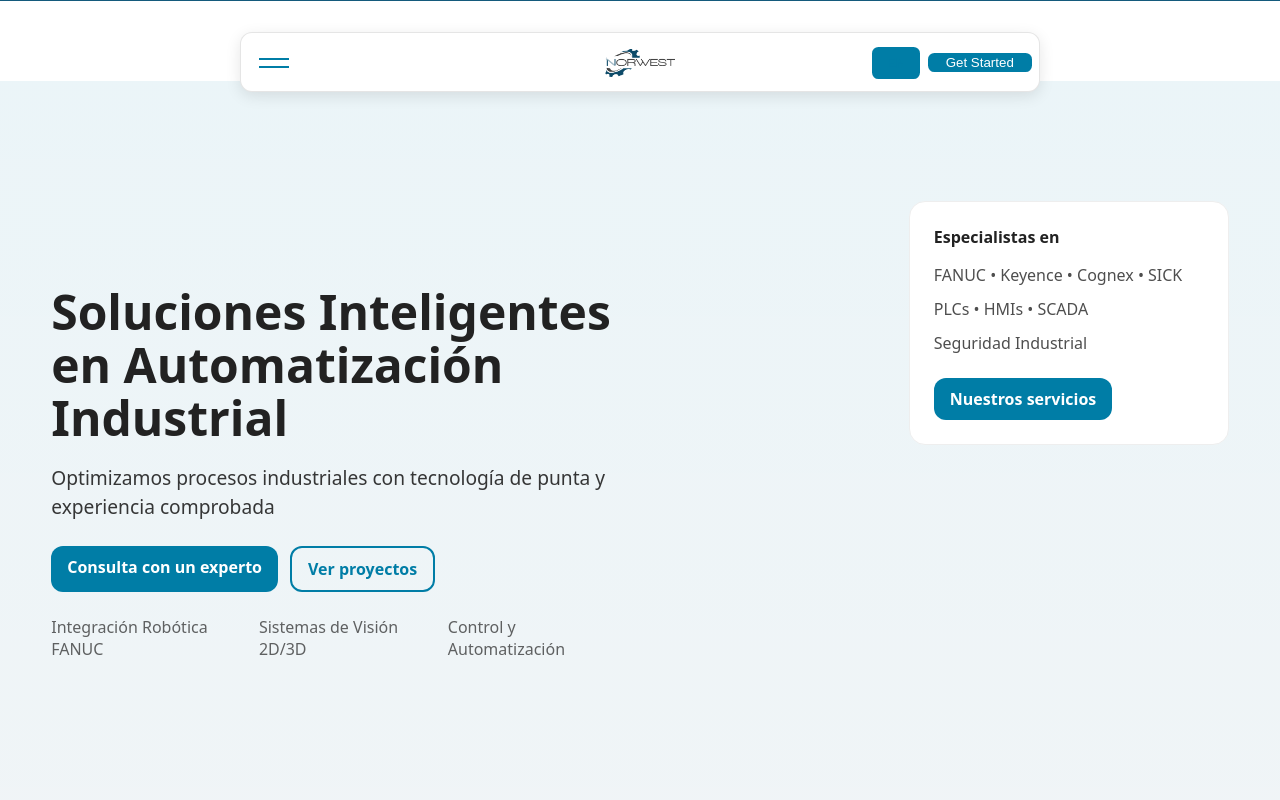
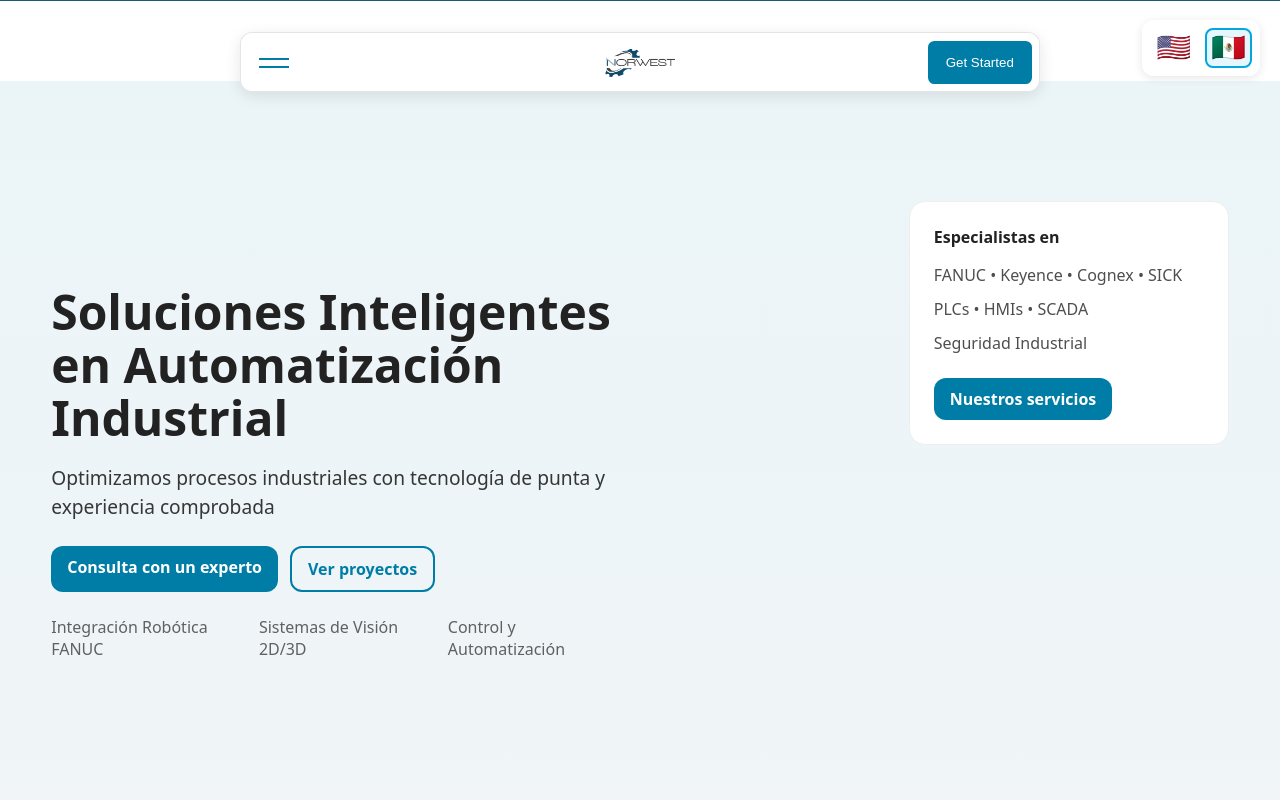
Before and after one commit to jmirandaf/norwestds, a React (Vite) app: page / in a window 1280 px wide. Shown: the top 800 px of the page. Built offline with nearby package versions, Linux system fonts and the light colour scheme.

Commit message:
Move language selector to top-right corner with flag icons

```diff
--- /dev/null
+++ b/src/components/LanguageSelector.css
@@ -0,0 +1,49 @@
+.language-selector {
+  position: fixed;
+  top: 20px;
+  right: 20px;
+  display: flex;
+  gap: 8px;
+  z-index: 100;
+  background: rgba(255, 255, 255, 0.9);
+  backdrop-filter: blur(10px);
+  padding: 8px;
+  border-radius: 12px;
+  box-shadow: 0 2px 10px rgba(0, 0, 0, 0.1);
+}
+
+.lang-button {
+  background: none;
+  border: 2px solid transparent;
+  font-size: 28px;
+  cursor: pointer;
+  padding: 4px;
+  border-radius: 8px;
+  transition: all 0.2s ease;
+  line-height: 1;
+  display: flex;
+  align-items: center;
+  justify-content: center;
+}
+
+.lang-button:hover {
+  transform: scale(1.1);
+  background: rgba(0, 167, 225, 0.1);
+}
+
+.lang-button.active {
+  border-color: #00A7E1;
+  background: rgba(0, 167, 225, 0.1);
+}
+
+@media (max-width: 768px) {
+  .language-selector {
+    top: 10px;
+    right: 10px;
+    padding: 6px;
+  }
+
+  .lang-button {
+    font-size: 24px;
+  }
+}
--- /dev/null
+++ b/src/components/LanguageSelector.jsx
@@ -0,0 +1,31 @@
+import { useTranslation } from 'react-i18next';
+import './LanguageSelector.css';
+
+export default function LanguageSelector() {
+  const { i18n } = useTranslation();
+
+  const changeLanguage = (lang) => {
+    i18n.changeLanguage(lang);
+  };
+
+  return (
+    <div className="language-selector">
+      <button
+        onClick={() => changeLanguage('en')}
+        className={`lang-button ${i18n.language === 'en' ? 'active' : ''}`}
+        aria-label="Switch to English"
+        title="English"
+      >
+        🇺🇸
+      </button>
+      <button
+        onClick={() => changeLanguage('es')}
+        className={`lang-button ${i18n.language === 'es' ? 'active' : ''}`}
+        aria-label="Cambiar a Español"
+        title="Español"
+      >
+        🇲🇽
+      </button>
+    </div>
+  );
+}
--- a/src/components/bits/CardNav.jsx
+++ b/src/components/bits/CardNav.jsx
@@ -1,6 +1,5 @@
 import { useLayoutEffect, useRef, useState } from 'react';
 import { gsap } from 'gsap';
-import { useTranslation } from 'react-i18next';
 // use your own icon import if react-icons is not available
 import { GoArrowUpRight } from 'react-icons/go';
 import './CardNav.css';
@@ -16,17 +15,11 @@ const CardNav = ({
   buttonBgColor,
   buttonTextColor
 }) => {
-  const { i18n } = useTranslation();
   const [isHamburgerOpen, setIsHamburgerOpen] = useState(false);
   const [isExpanded, setIsExpanded] = useState(false);
   const navRef = useRef(null);
   const cardsRef = useRef([]);
   const tlRef = useRef(null);
-
-  const toggleLanguage = () => {
-    const newLang = i18n.language === 'es' ? 'en' : 'es';
-    i18n.changeLanguage(newLang);
-  };
 
   const calculateHeight = () => {
     const navEl = navRef.current;
@@ -162,16 +155,6 @@ const CardNav = ({
             </a>
           </div>
 
-          <div style={{ display: 'flex', gap: '8px', alignItems: 'center' }}>
-            <button
-              type="button"
-              className="card-nav-lang-button"
-              onClick={toggleLanguage}
-              style={{ color: menuColor || '#000' }}
-              aria-label="Change language"
-            >
-              {i18n.language === 'es' ? 'EN' : 'ES'}
-            </button>
           <button
             type="button"
             className="card-nav-cta-button"
@@ -179,7 +162,6 @@ const CardNav = ({
           >
             Get Started
           </button>
-          </div>
         </div>
 
         <div className="card-nav-content" aria-hidden={!isExpanded}>
--- a/src/layout/PageLayout.jsx
+++ b/src/layout/PageLayout.jsx
@@ -1,6 +1,9 @@
+import LanguageSelector from '../components/LanguageSelector';
+
 export default function PageLayout({ children }) {
   return (
     <div style={{ position: 'relative', minHeight: '100vh' }}>
+      <LanguageSelector />
       <div style={{
         position: 'relative',
         zIndex: 1,
```
Lines whose indentation alone changed are shown as unchanged.
